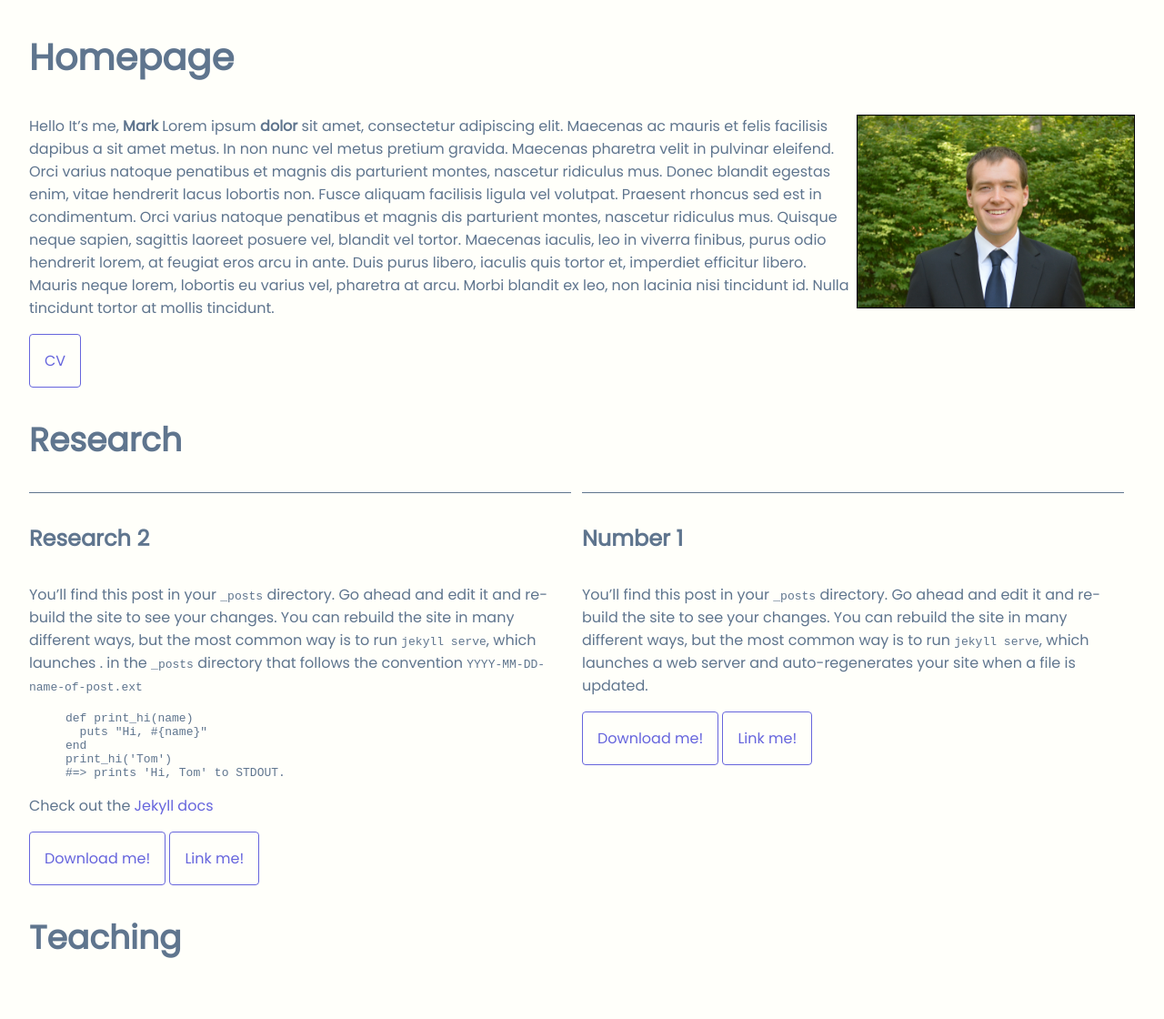
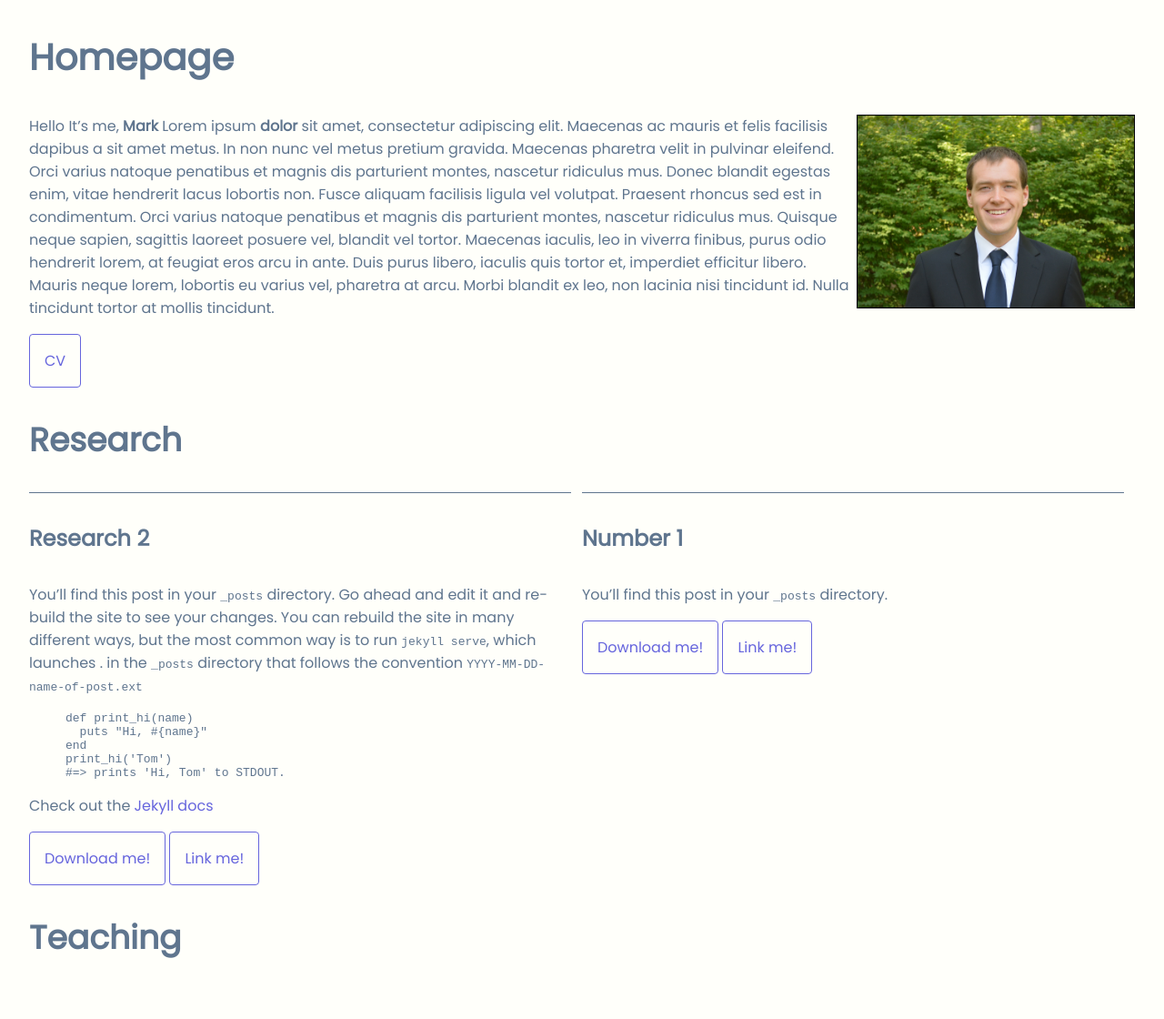
Before and after one commit to mattmotel/markmcinerney, a Jekyll site: the page built from index.md, in a window 1280 px wide. Shown: the whole page at 91% size. Built offline with Jekyll 4.4.1, drawn with Linux system fonts in a browser that asks for light colours.

Commit message:
Updated One

```diff
--- a/_posts/2018-08-01-one.markdown
+++ b/_posts/2018-08-01-one.markdown
@@ -8,7 +8,4 @@ link: http://google.com
 layout: post
 ---
 
-You’ll find this post in your `_posts` directory. Go ahead and edit it and re-build the site to see your changes. You can rebuild the site in many different ways, but the most common way is to run `jekyll serve`, which launches a web server and auto-regenerates your site when a file is updated.
-
-[jekyll-gh]:   https://github.com/jekyll/jekyll
-[jekyll-talk]: https://talk.jekyllrb.com/
+You’ll find this post in your `_posts` directory.
```
